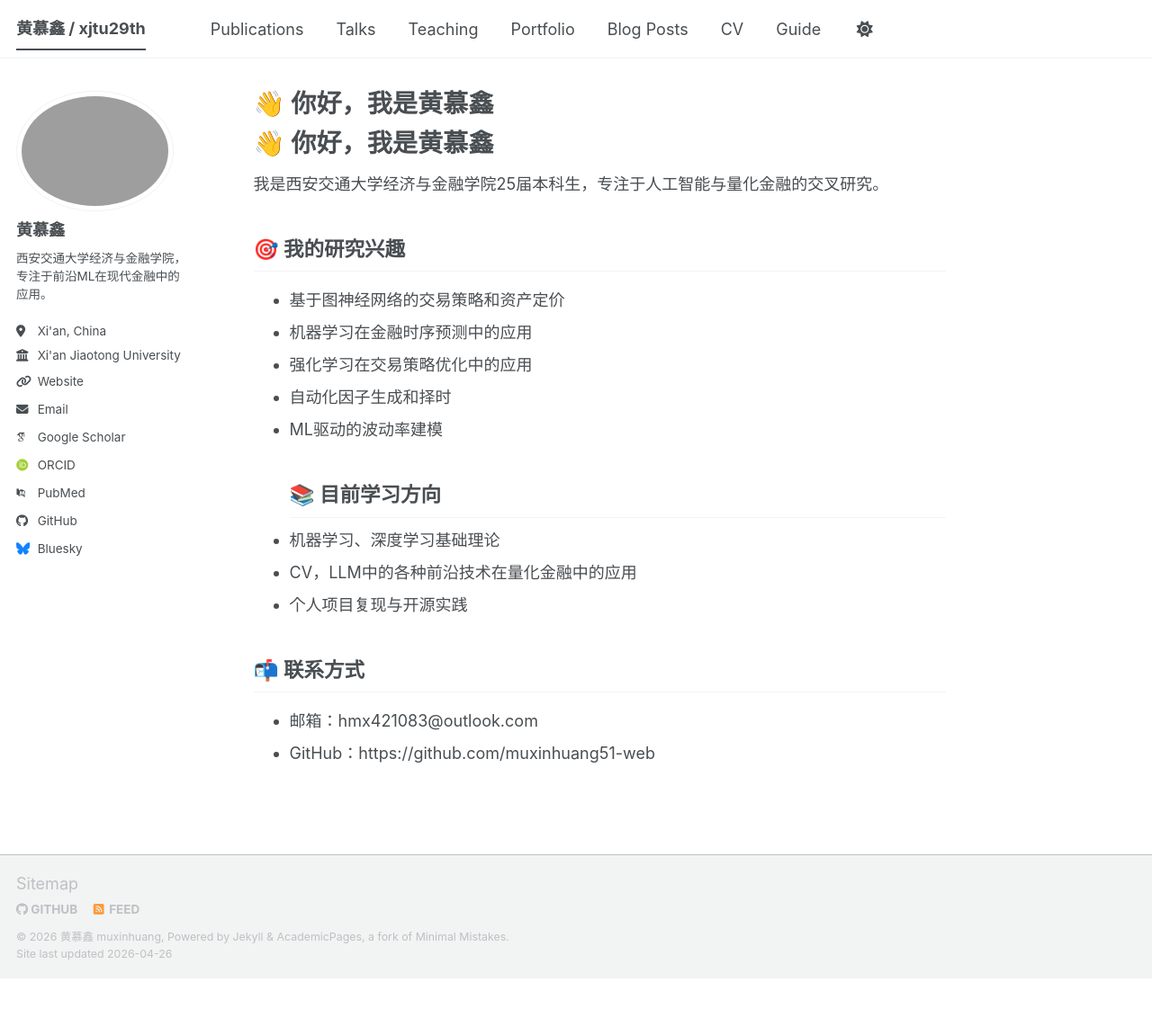
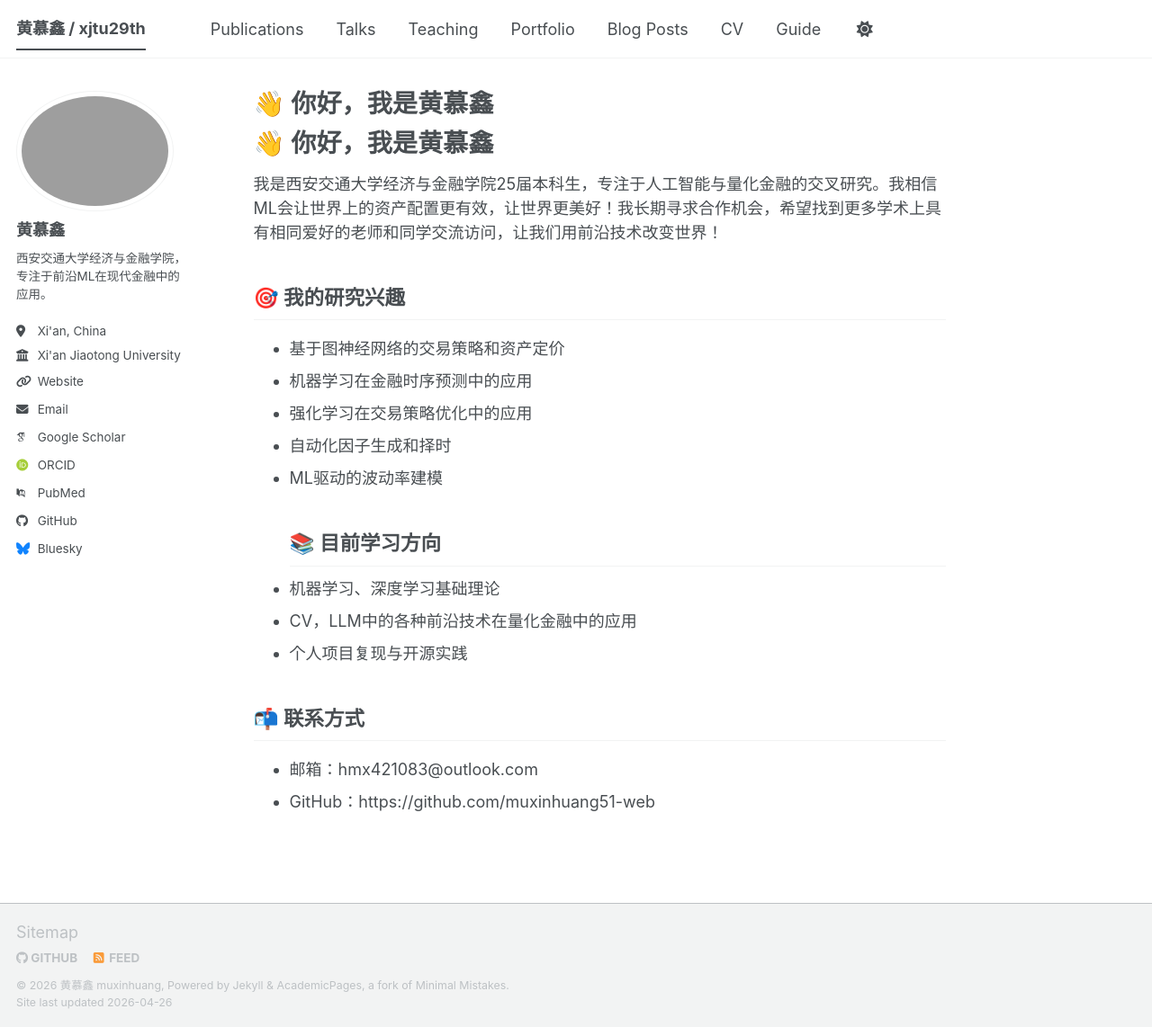
Before and after one commit to muxinhuang51-web/muxin-homepage, a Jekyll site: the page built from index.md, in a window 1280 px wide and 1142 px high. Shown: the whole window at 90% size. Built offline with Jekyll 4.4.1, drawn with Linux system fonts in a browser that asks for light colours; some web fonts are replaced; a script bundle is joined from its source files by our own code; library files that are not in the unit come from our copies; our own code applies the rules of GitHub Pages for plain Markdown files.

Commit message:
Update index.md

```diff
--- a/index.md
+++ b/index.md
@@ -5,7 +5,7 @@ author_profile: true
 
 # 👋 你好，我是黄慕鑫
 
-我是西安交通大学经济与金融学院25届本科生，专注于人工智能与量化金融的交叉研究。
+我是西安交通大学经济与金融学院25届本科生，专注于人工智能与量化金融的交叉研究。我相信ML会让世界上的资产配置更有效，让世界更美好！我长期寻求合作机会，希望找到更多学术上具有相同爱好的老师和同学交流访问，让我们用前沿技术改变世界！
 
 ## 🎯 我的研究兴趣
 -  基于图神经网络的交易策略和资产定价
```
